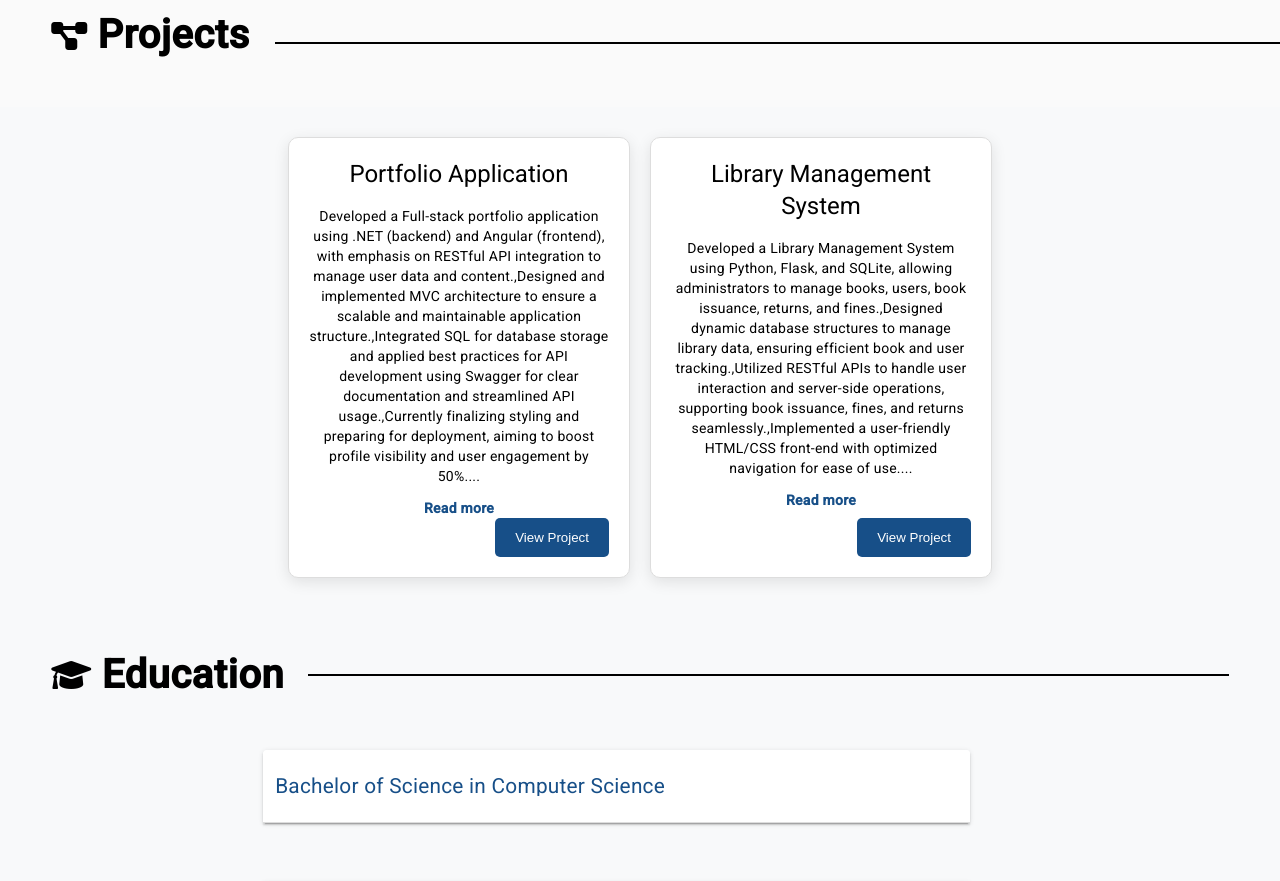
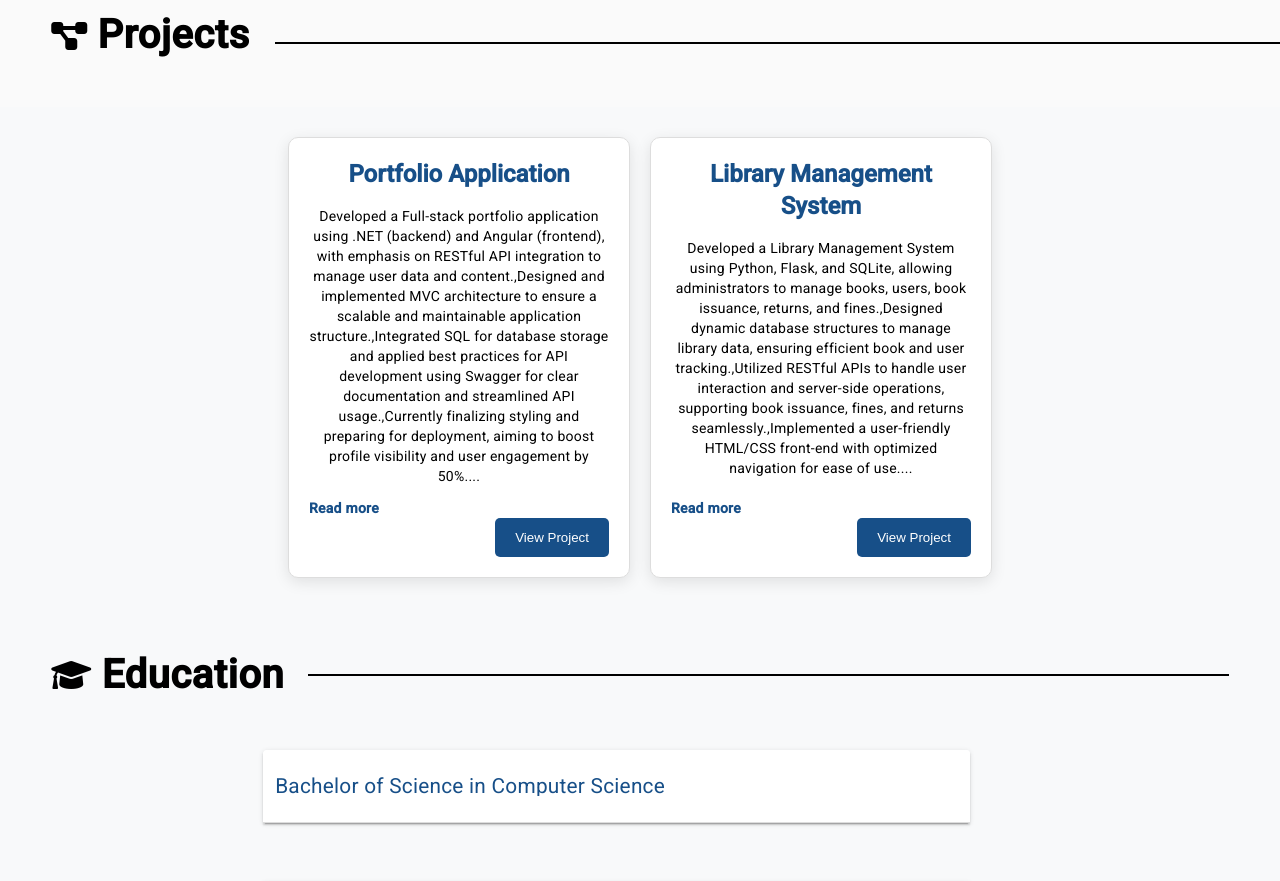
Before and after one commit to nikhithachowdarybalusu/portfolio3, an Angular app: page /project/1 in a window 1280 px wide. Shown: the part 1360-2241 px from the top of the page. Built offline with nearby package versions, Linux system fonts and the light colour scheme; no server answers.

Commit message:
Styling fixes

```diff
--- a/src/app/projects/projects.component.html
+++ b/src/app/projects/projects.component.html
@@ -13,10 +13,10 @@
           <!-- <img [src]="project.imageUrl" alt="Project Image" class="project-img" /> -->
         </div>
         <div class="tab-content">
-          <h1>{{ project.title }}</h1>
+          <h1><strong> {{ project.title }} </strong></h1>
           <p>{{ project.description | slice:0:100 }}...</p>
-          <a [routerLink]="['/project', project.id]" class="project-link">Read more</a>
         </div>
+        <a [routerLink]="['/project', project.id]" class="project-link">Read more</a>
         <button class="view-btn" (click)="viewProject(project)">View Project</button>
       </div>
     </div>
--- a/src/app/projects/projects.component.scss
+++ b/src/app/projects/projects.component.scss
@@ -61,7 +61,7 @@
   background-color: #fff;
   display: flex;
   flex-direction: column;
-  justify-content: space-between;
+  justify-content: left;
   box-shadow: 0 4px 15px rgba(0, 0, 0, 0.1);
   opacity: 0;
   transform: translateY(30px);
@@ -72,14 +72,17 @@
 .tab:hover {
   transform: translateY(-5px);
   box-shadow: 0 8px 25px #00000026;
-  background-color: #174f88;
-  color: #fff;
+  background-color: $primary-color;
+  color: $white;
+  h1{
+    color: $white;
+  }
   .project-link{
-    color: #fff;
+    color: $white;
   }
   .view-btn{
-    background-color: #fff;
-    color: #174f88;
+    background-color: $white;
+    color: $primary-color;
   }
 }
 
@@ -90,6 +93,9 @@
 
 .tab-content {
   flex-grow: 1;
+  h1{
+    color: $primary-color;
+  }
 }
 
 /* Animation for tabs */
@@ -140,9 +146,9 @@
 
 /* Link inside the tab (project link) */
 .project-link {
-  text-align: right;
+  text-align: left;
   font-size: 14px;
-  color: #174f88;
+  color: $primary-color;
   text-decoration: none;
   font-weight: bold;
 }
@@ -155,8 +161,8 @@
 .view-btn {
   align-self: flex-end;
   padding: 12px 20px;
-  background-color: #174f88;
-  color: white;
+  background-color: $primary-color;
+  color: $white;
   border: none;
   border-radius: 5px;
   cursor: pointer;
@@ -164,7 +170,7 @@
 }
 
 .view-btn:hover {
-  background-color: #174f88;
+  background-color: $primary-color;
 }
 
 /* Mobile responsiveness */
```
